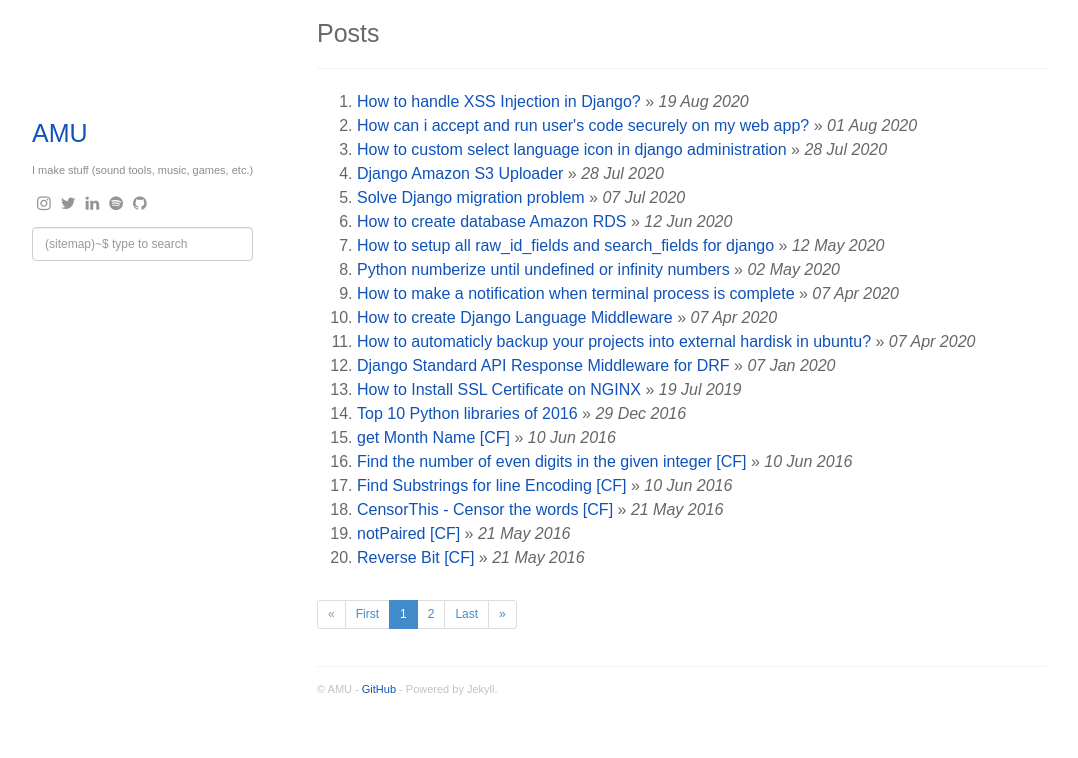
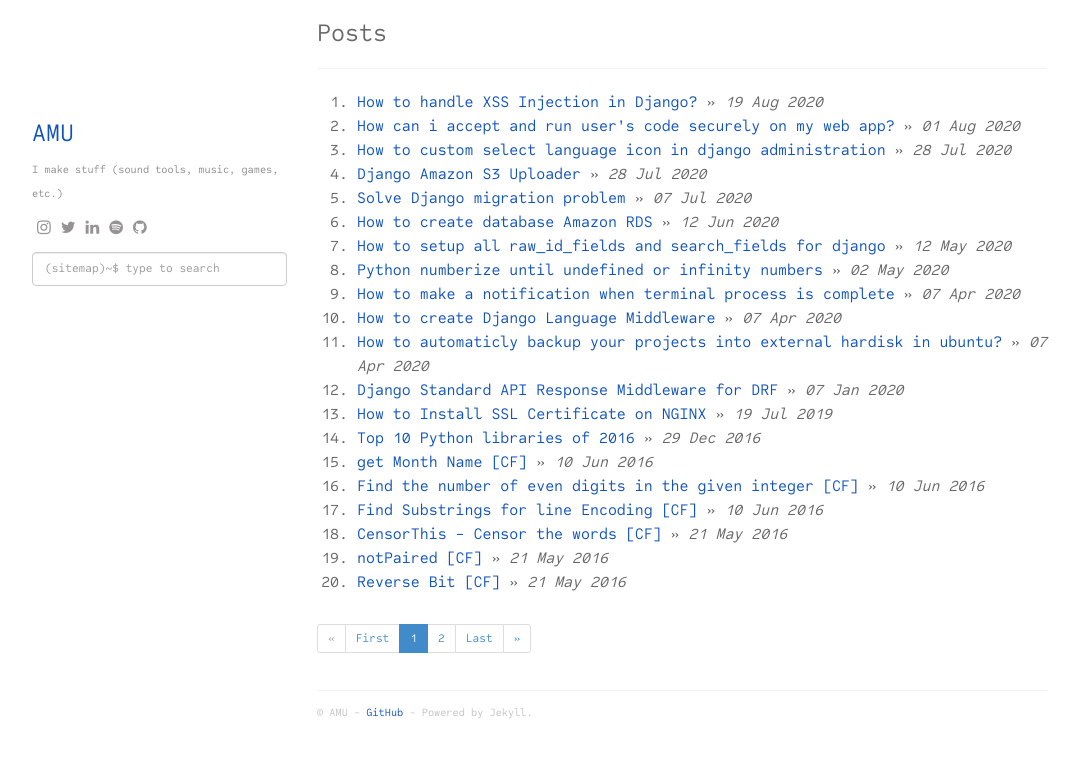
Before and after one commit to amuuu/amuuu.github.io, a Jekyll site: the page built from index.html, in a window 1280 px wide. Shown: the top 758 px of the page, without its empty margins (53-1131 px from the left). Built offline with Jekyll 4.4.1, drawn with Linux system fonts in a browser that asks for light colours; nearby versions of some CDN libraries; the list of posts is cut into pages by our own code.

Commit message:
change font to codesaver

```diff
--- a/static/css/main.css
+++ b/static/css/main.css
@@ -1,5 +1,14 @@
+/* codesaver */
+@font-face {
+  font-family: CodeSaver;
+  /* font-style: normal; */
+  /* font-weight: 300; */
+  src: url(../fonts/CodeSaver.otf); /* Chrome 26+, Opera 23+, Firefox 39+ */
+}
+
+
 body {
-  font-family: "CodeSaver", CodeSaver, Arial, sans-serif;
+  font-family: CodeSaver, Arial, sans-serif;
   /* background: url("/static/img/subtle_dots.png"); */
   line-height: 1.5em;
   font-weight: 300;
--- a/static/css/super-search.css
+++ b/static/css/super-search.css
@@ -2,6 +2,14 @@
     Author: Kushagra Gour (http://kushagragour.in)
     MIT Licensed
 */
+/* codesaver */
+@font-face {
+  font-family: CodeSaver;
+  /* font-style: normal; */
+  /* font-weight: 300; */
+  src: url(../fonts/CodeSaver.otf); /* Chrome 26+, Opera 23+, Firefox 39+ */
+}
+
 
 input#js-search__input {
   font-size: 12px;
```
